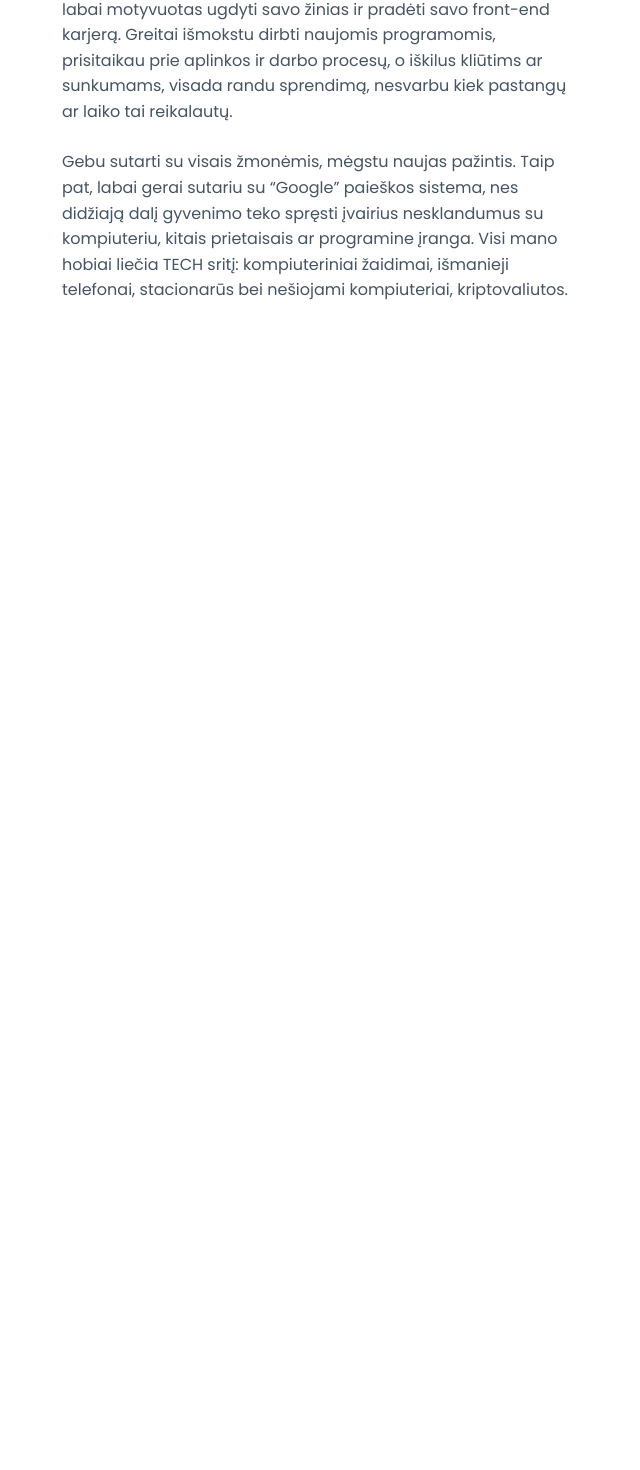
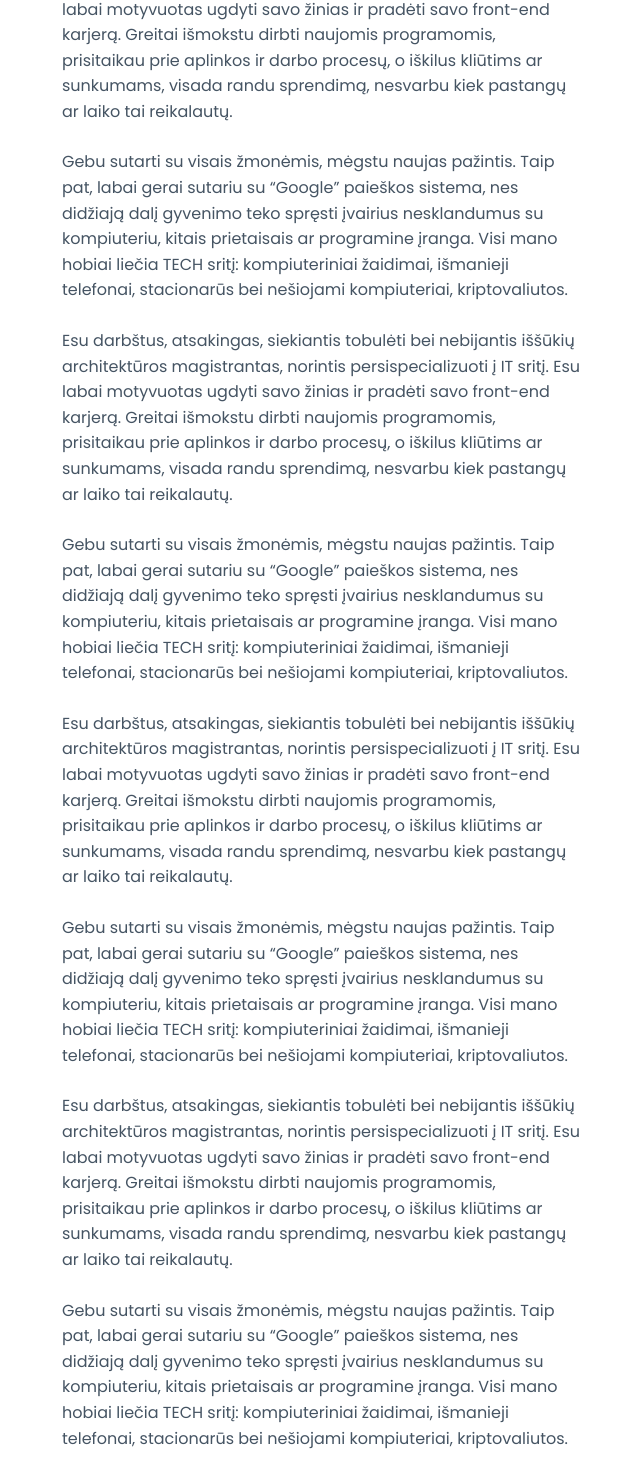
Before and after one commit to sleep24less/personal-site, a React (Create React App) app: page / in a window 1280 px wide. Shown: the part 539-2009 px from the top of the page, without its empty margins (318-958 px from the left). Before the commit the page ends 867 px from the top, so only its background shows below. Built offline with nearby package versions, Linux system fonts and the light colour scheme; the HTML template or start-up script is replaced by a standard one.

Commit message:
Add animate on scroll

```diff
--- a/package.json
+++ b/package.json
@@ -10,6 +10,7 @@
     "@testing-library/jest-dom": "^5.16.5",
     "@testing-library/react": "^13.4.0",
     "@testing-library/user-event": "^13.5.0",
+    "aos": "^2.3.4",
     "framer-motion": "^7.6.5",
     "react": "^18.2.0",
     "react-dom": "^18.2.0",
--- a/src/App.js
+++ b/src/App.js
@@ -1,6 +1,5 @@
 import Navbar from "./components/Navbar"
 import AnimatedRoutes from "./components/AnimatedRoutes"
-
 import { BrowserRouter as Router } from 'react-router-dom'
 
 function App() {
--- a/src/components/DropdownItem.js
+++ b/src/components/DropdownItem.js
@@ -5,8 +5,8 @@ function DropdownItem(props) {
         <li className='dropdown_item'>
             <a
                 href={props.link}
-                target={!props.email && '_blank'}
-                rel={!props.email && 'noreferrer'}
+                target='_blank'
+                rel='noreferrer'
                 className='dropdown_link'>{props.icon}</a>
         </li>
     )
--- a/src/components/Home.js
+++ b/src/components/Home.js
@@ -1,7 +1,13 @@
+import React from 'react'
 import { motion } from 'framer-motion'
+import Aos from 'aos'
+import 'aos/dist/aos.css'
 
 
 export default function Home() {
+    React.useEffect(() => {
+        Aos.init({ duration: 1000 })
+    }, [])
 
     return (
 
@@ -16,6 +22,15 @@ export default function Home() {
             <p className="text">Esu darbštus, atsakingas, siekiantis tobulėti bei nebijantis iššūkių architektūros magistrantas, norintis persispecializuoti į IT sritį. Esu labai motyvuotas ugdyti savo žinias ir pradėti savo front-end karjerą. Greitai išmokstu dirbti naujomis programomis, prisitaikau prie aplinkos ir darbo procesų, o iškilus kliūtims ar sunkumams, visada randu sprendimą, nesvarbu kiek pastangų ar laiko tai reikalautų.
             </p>
             <p className='text'>Gebu sutarti su visais žmonėmis, mėgstu naujas pažintis. Taip pat, labai gerai sutariu su “Google” paieškos sistema, nes didžiają dalį gyvenimo teko spręsti įvairius nesklandumus su kompiuteriu, kitais prietaisais ar programine įranga. Visi mano hobiai liečia TECH sritį: kompiuteriniai žaidimai, išmanieji telefonai, stacionarūs bei nešiojami kompiuteriai, kriptovaliutos.</p>
+            <p className="text">Esu darbštus, atsakingas, siekiantis tobulėti bei nebijantis iššūkių architektūros magistrantas, norintis persispecializuoti į IT sritį. Esu labai motyvuotas ugdyti savo žinias ir pradėti savo front-end karjerą. Greitai išmokstu dirbti naujomis programomis, prisitaikau prie aplinkos ir darbo procesų, o iškilus kliūtims ar sunkumams, visada randu sprendimą, nesvarbu kiek pastangų ar laiko tai reikalautų.
+            </p>
+            <p className='text'>Gebu sutarti su visais žmonėmis, mėgstu naujas pažintis. Taip pat, labai gerai sutariu su “Google” paieškos sistema, nes didžiają dalį gyvenimo teko spręsti įvairius nesklandumus su kompiuteriu, kitais prietaisais ar programine įranga. Visi mano hobiai liečia TECH sritį: kompiuteriniai žaidimai, išmanieji telefonai, stacionarūs bei nešiojami kompiuteriai, kriptovaliutos.</p>
+            <p data-aos='fade-right' className="text">Esu darbštus, atsakingas, siekiantis tobulėti bei nebijantis iššūkių architektūros magistrantas, norintis persispecializuoti į IT sritį. Esu labai motyvuotas ugdyti savo žinias ir pradėti savo front-end karjerą. Greitai išmokstu dirbti naujomis programomis, prisitaikau prie aplinkos ir darbo procesų, o iškilus kliūtims ar sunkumams, visada randu sprendimą, nesvarbu kiek pastangų ar laiko tai reikalautų.
+            </p>
+            <p data-aos='fade-left' className='text'>Gebu sutarti su visais žmonėmis, mėgstu naujas pažintis. Taip pat, labai gerai sutariu su “Google” paieškos sistema, nes didžiają dalį gyvenimo teko spręsti įvairius nesklandumus su kompiuteriu, kitais prietaisais ar programine įranga. Visi mano hobiai liečia TECH sritį: kompiuteriniai žaidimai, išmanieji telefonai, stacionarūs bei nešiojami kompiuteriai, kriptovaliutos.</p>
+            <p data-aos='fade-right' className="text">Esu darbštus, atsakingas, siekiantis tobulėti bei nebijantis iššūkių architektūros magistrantas, norintis persispecializuoti į IT sritį. Esu labai motyvuotas ugdyti savo žinias ir pradėti savo front-end karjerą. Greitai išmokstu dirbti naujomis programomis, prisitaikau prie aplinkos ir darbo procesų, o iškilus kliūtims ar sunkumams, visada randu sprendimą, nesvarbu kiek pastangų ar laiko tai reikalautų.
+            </p>
+            <p data-aos='fade-left' className='text'>Gebu sutarti su visais žmonėmis, mėgstu naujas pažintis. Taip pat, labai gerai sutariu su “Google” paieškos sistema, nes didžiają dalį gyvenimo teko spręsti įvairius nesklandumus su kompiuteriu, kitais prietaisais ar programine įranga. Visi mano hobiai liečia TECH sritį: kompiuteriniai žaidimai, išmanieji telefonai, stacionarūs bei nešiojami kompiuteriai, kriptovaliutos.</p>
         </motion.div>
 
     )
--- a/src/components/Navbar.js
+++ b/src/components/Navbar.js
@@ -18,12 +18,12 @@ export default function Navbar(props) {
                 <div className="menu_container">
                     <li className="navbar_item menu_trigger" onClick={() => { setOpen(!open) }}>Contacts</li>
                     <div className={`dropdown ${open ? 'active' : 'inactive'}`}>
-                        <DropdownItem icon={<i class="contact_icon fa-brands fa-linkedin"></i>} link='https://www.linkedin.com/in/arnomanukian/' />
-                        <DropdownItem icon={<i class="contact_icon fa-brands fa-square-github"></i>} link='https://github.com/sleep24less' />
-                        <DropdownItem icon={<i class="contact_icon fa-solid fa-square-envelope"></i>} link='mailto:arnas.manucan@gmail.com' email={true} />
+                        <DropdownItem icon={<i className="contact_icon fa-brands fa-linkedin" ></i>} link='https://www.linkedin.com/in/arnomanukian/' />
+                        <DropdownItem icon={<i className="contact_icon fa-brands fa-square-github" ></i>} link='https://github.com/sleep24less' />
+                        <DropdownItem icon={<i className="contact_icon fa-solid fa-square-envelope" ></i>} link='mailto:arnas.manucan@gmail.com' />
                     </div>
-                </div>
-            </ul>
-        </nav>
+                </div >
+            </ul >
+        </nav >
     )
 }
```
Also changed, not shown: 1 other file (tests, documents, lock files or other folders).
